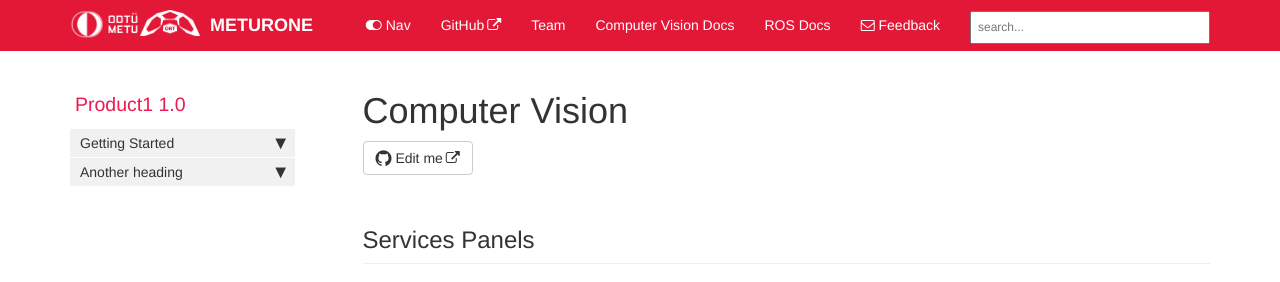
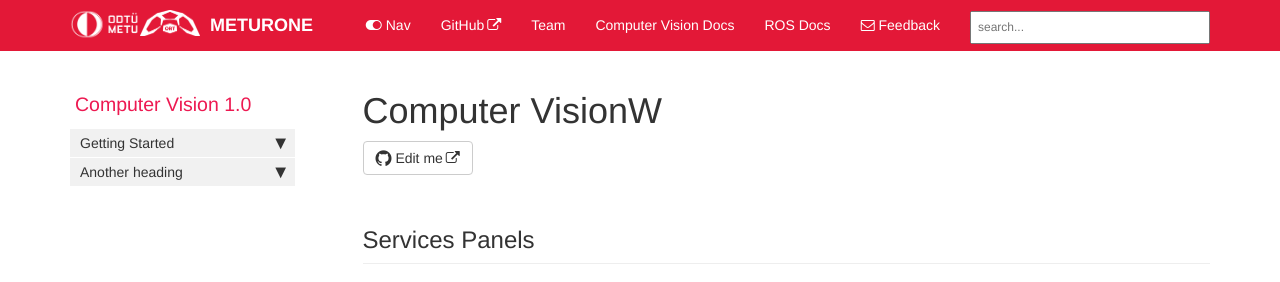
Before and after one commit to METUrone/meturone.github.io, a Jekyll site: the page built from pages/cv_docs/cv_home.html, in a window 1280 px wide. Shown: the top 282 px of the page. Built offline with Jekyll 4.4.1, drawn with Linux system fonts in a browser that asks for light colours; comment, search, counter and statistics services are not loaded.

```diff
--- a/_config.yml
+++ b/_config.yml
@@ -71,7 +71,7 @@ defaults:
       type: "pages"
     values:
       layout: "page"
-      comments: true
+      comments: false
       # if you don't want to use Commento.io and just hide comments, change true to false wherever you see the comments property
       search: true
       sidebar: home_sidebar
@@ -102,8 +102,8 @@ defaults:
 sidebars:
 - home_sidebar
 - mydoc_sidebar
-- product1_sidebar
-- product2_sidebar
+- cv_sidebar
+- ros_sidebar
 - other
 
 description: "Intended as a documentation theme based on Jekyll for technical writers documenting software and other technical products, this theme has all the elements you would need to handle multiple products with both multi-level sidebar navigation, tags, and other documentation features."
--- a/_data/sidebars/cv_sidebar.yml
+++ b/_data/sidebars/cv_sidebar.yml
@@ -3,7 +3,7 @@
 
 entries:
 - title: Sidebar
-  product: Product1
+  product: Computer Vision
   version: 1.0
   folders:
 
--- a/_data/sidebars/ros_sidebar.yml
+++ b/_data/sidebars/ros_sidebar.yml
@@ -1,8 +1,8 @@
 # This is your sidebar TOC. The sidebar code loops through sections here and provides the appropriate formatting.
 
 entries:
-- title: Product2
-  product: Product2
+- title: ROS
+  product: ROS
   version: 1.0
   folders:
 
--- a/pages/cv_docs/cv_home.html
+++ b/pages/cv_docs/cv_home.html
@@ -1,5 +1,5 @@
 ---
-title: Computer Vision
+title: Computer VisionW
 keywords: mydoc
 sidebar: cv_sidebar
 toc: false
```
Also changed, not shown: index.md (+1 -1 lines).
